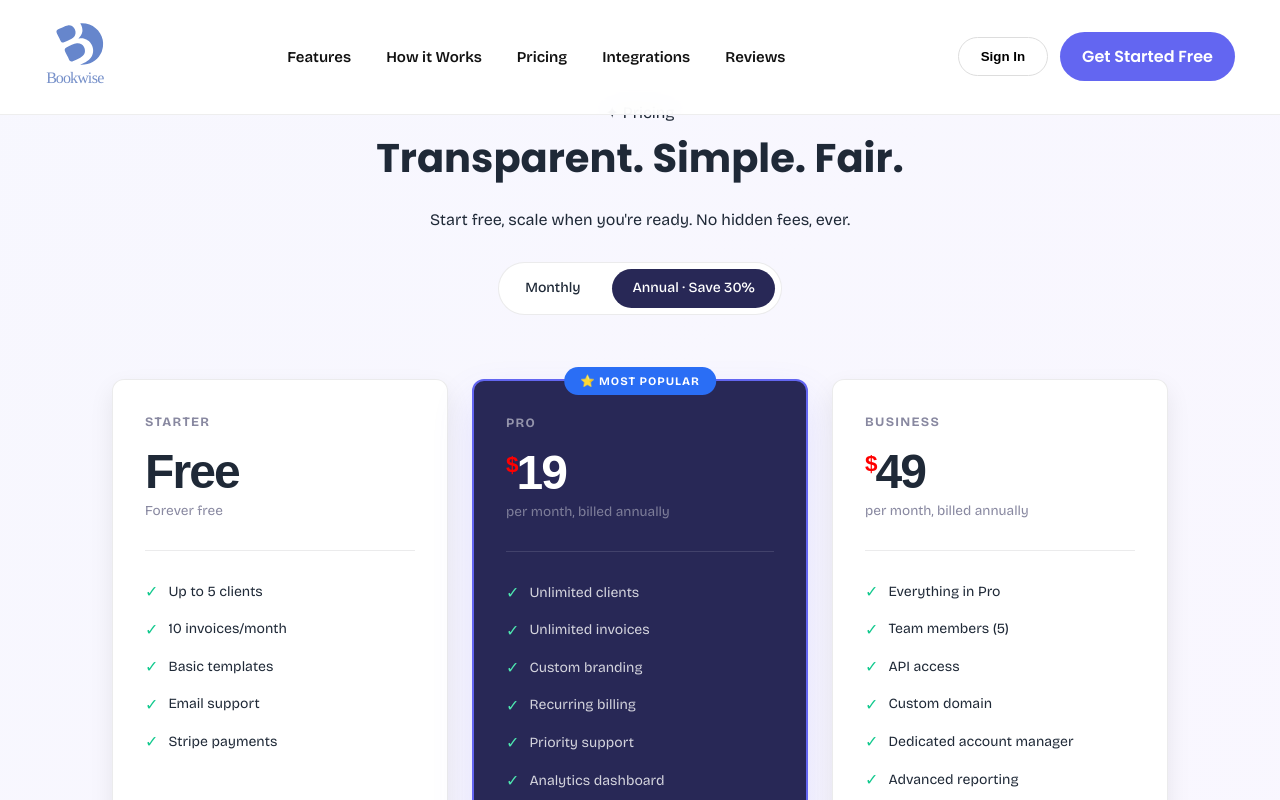
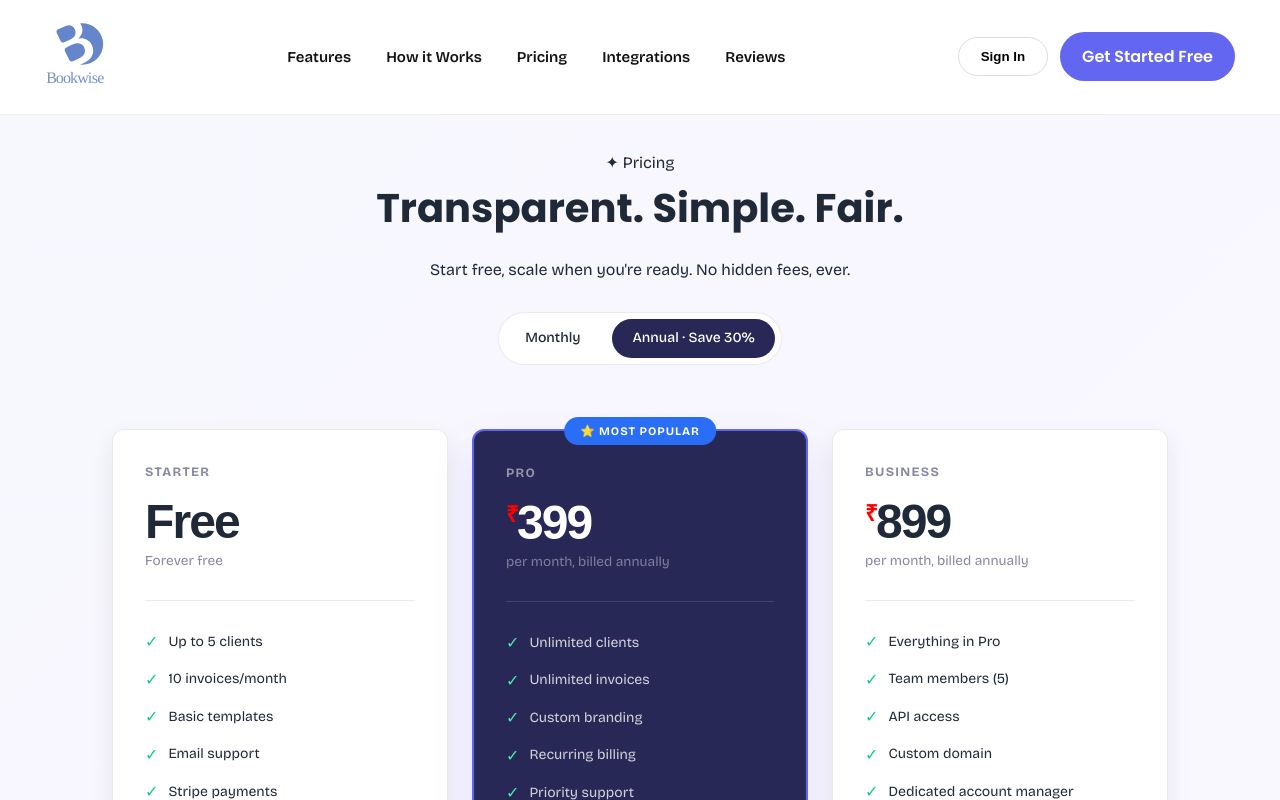
Before and after one commit to Mdd-sheikh/accountant-application, a React (Vite) app in the folder frontend/accountant/: page /billing in a window 1280 px wide. Shown: the top 800 px of the page. Built offline with nearby package versions, Linux system fonts and the light colour scheme; a web font is replaced by a local one.

Commit message:
fix line endings

```diff
--- a/frontend/accountant/src/pages/billing/Billing.css
+++ b/frontend/accountant/src/pages/billing/Billing.css
@@ -25,6 +25,7 @@
 .pricing {
   padding: 100px 0;
   background: linear-gradient(180deg, var(--surface-alt) 0%, var(--surface) 100%);
+  margin-top: 50px;
 }
 .pricing-header { text-align: center; margin-bottom: 64px; }
 .pricing-header .section-sub { margin: 16px auto 0; text-align: center; }
--- a/frontend/accountant/src/pages/billing/Billing.jsx
+++ b/frontend/accountant/src/pages/billing/Billing.jsx
@@ -14,12 +14,12 @@ const Billing = () => {
       cta: "Get Started Free", btnClass: "btn-pricing-outline", featured: false
     },
     {
-      name: "Pro", price: annual ? 19 : 29, period: annual ? "per month, billed annually" : "per month",
+      name: "Pro", price: annual ? 399 : 29, period: annual ? "per month, billed annually" : "per month",
       features: ["Unlimited clients", "Unlimited invoices", "Custom branding", "Recurring billing", "Priority support", "Analytics dashboard"],
       cta: "Start Pro Trial", btnClass: "btn-pricing-white", featured: true
     },
     {
-      name: "Business", price: annual ? 49 : 69, period: annual ? "per month, billed annually" : "per month",
+      name: "Business", price: annual ? 899: 69, period: annual ? "per month, billed annually" : "per month",
       features: ["Everything in Pro", "Team members (5)", "API access", "Custom domain", "Dedicated account manager", "Advanced reporting"],
       cta: "Contact Sales", btnClass: "btn-pricing-outline", featured: false
     },
@@ -46,7 +46,7 @@ const Billing = () => {
                 {plan.featured && <div className="featured-badge">⭐ Most Popular</div>}
                 <div className="pricing-plan">{plan.name}</div>
                 <div className="pricing-price">
-                  {plan.price === 0 ? "Free" : <><sup>$</sup>{plan.price}</>}
+                  {plan.price === 0 ? "Free" : <><sup>₹</sup>{plan.price}</>}
                 </div>
                 <div className="pricing-period">{plan.period}</div>
                 <div className="pricing-divider" />
```
